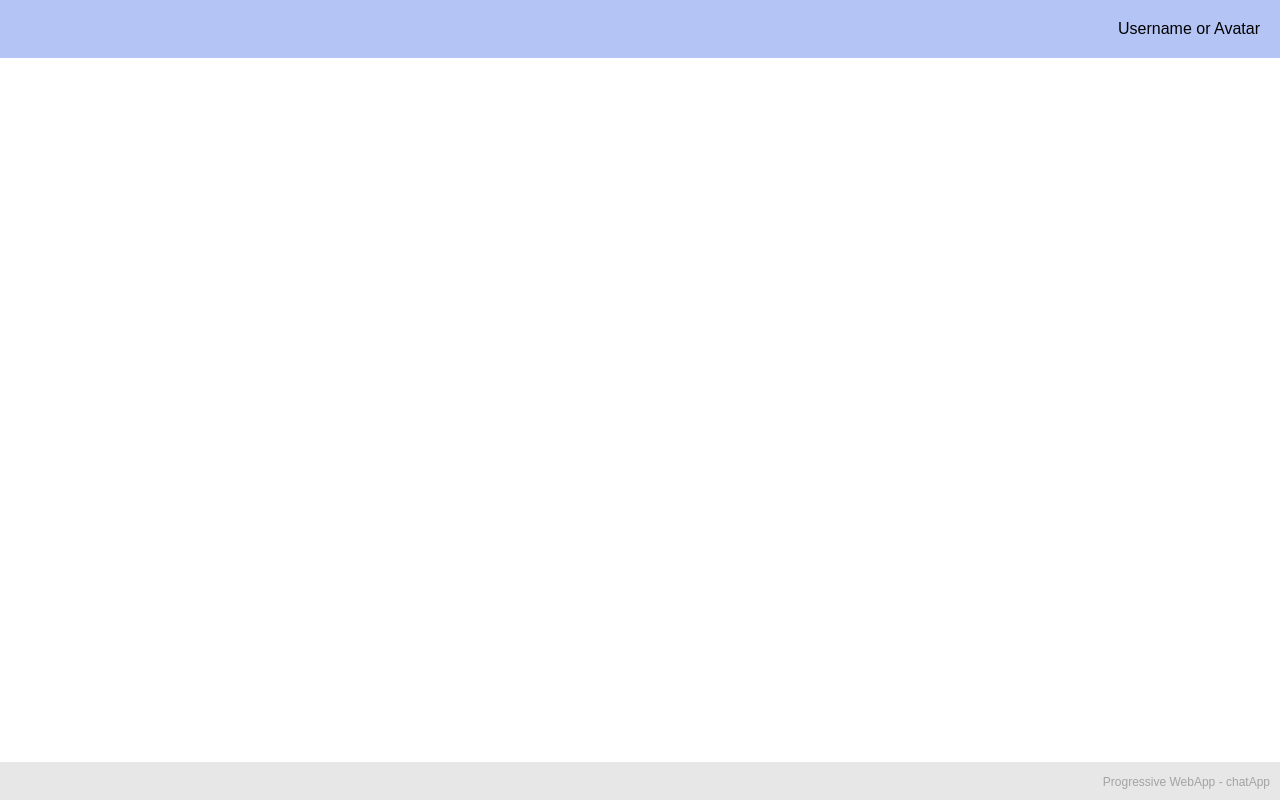
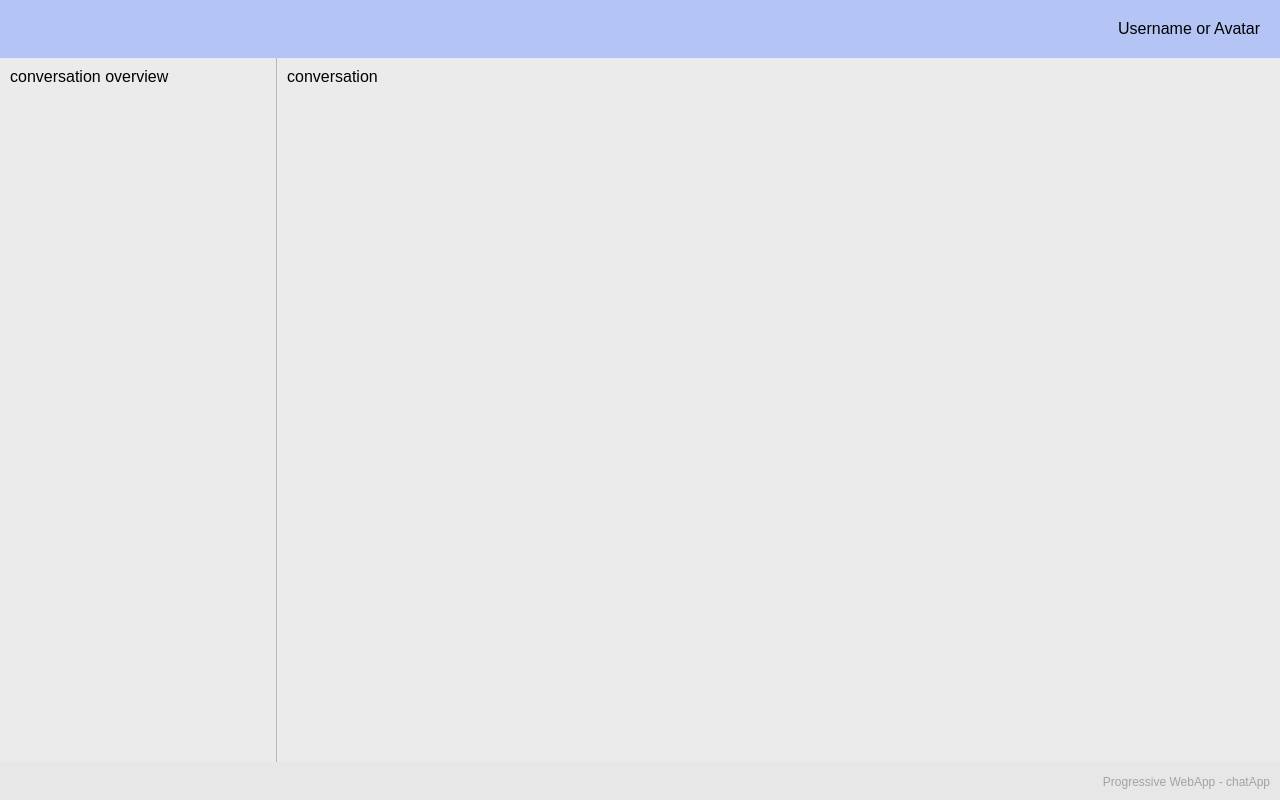
Before and after one commit to iiNomad23/FHV_ProgressiveWebapps, a plain HTML site: page chat-pwa/client/index.html in a window 1280 px wide. Drawn offline with Linux system fonts and the light colour scheme; no server answers.

Commit message:
added conversation overview and conversation container

```diff
--- a/chat-pwa/client/css/chat.css
+++ b/chat-pwa/client/css/chat.css
@@ -0,0 +1,19 @@
+
+#chatContainer {
+    display: flex;
+    height: 100vh;
+}
+#conversationOverviewContainer {
+    width: 20vw;
+    max-width: 300px;
+    background: #ebebeb;
+    border-right: solid;
+    border-right-width: 1px;
+    border-right-color: #b9b9b9;
+    padding: 10px;
+}
+#conversationContainer {
+    flex: 1;
+    background: #ebebeb;
+    padding: 10px;
+}
--- a/chat-pwa/client/index.html
+++ b/chat-pwa/client/index.html
@@ -15,7 +15,14 @@
     <span>Username or Avatar</span>
 </header>
 <main>
-
+<div id="chatContainer">
+    <div id="conversationOverviewContainer">
+        conversation overview
+    </div>
+    <div id="conversationContainer">
+        conversation
+    </div>
+</div>
 </main>
 <footer>
     <span>Progressive WebApp - chatApp</span>
```
